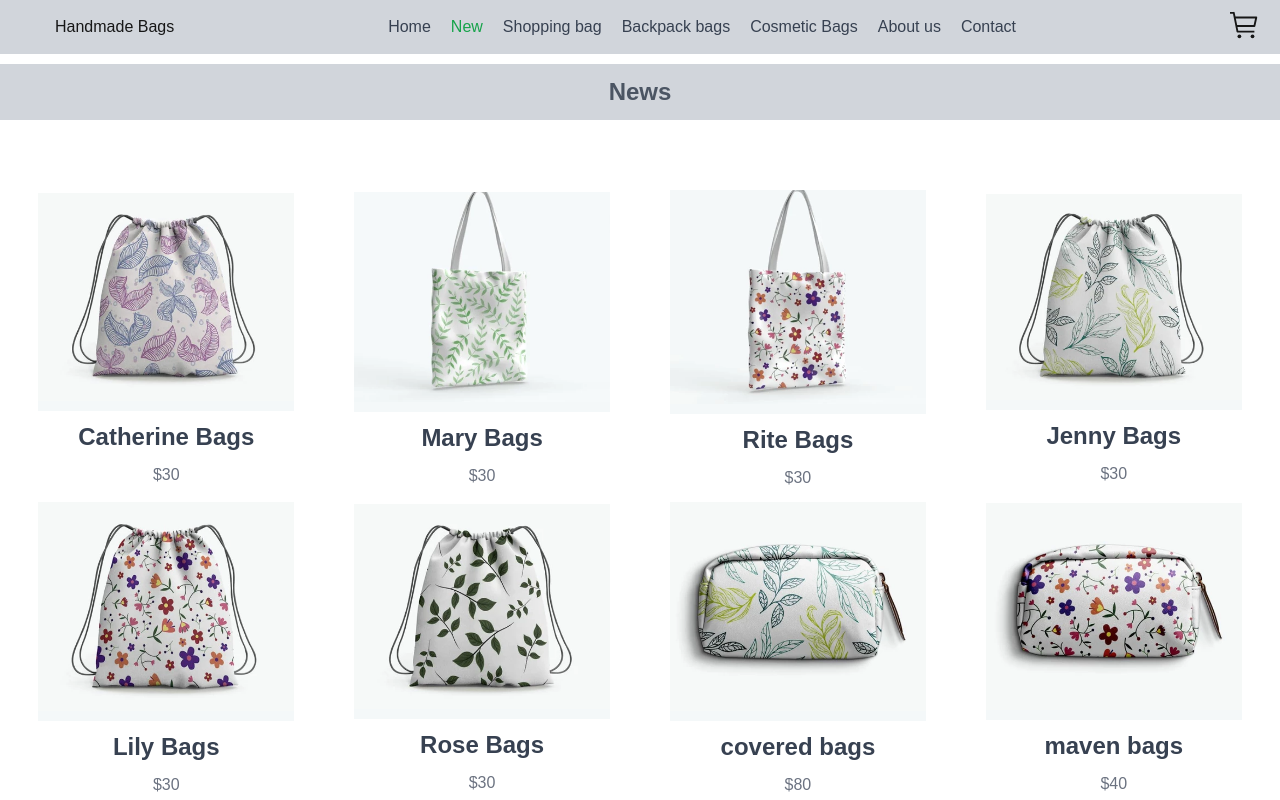
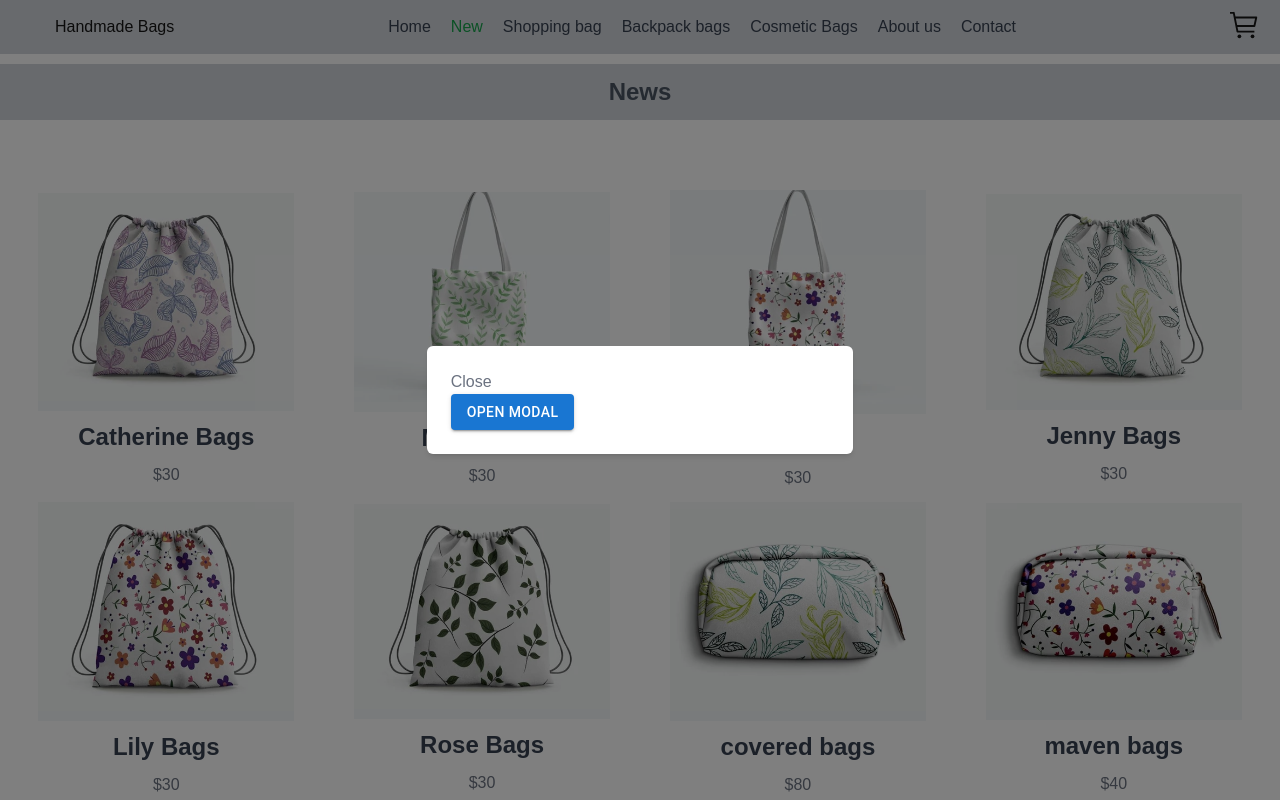
Before and after one commit to Biokes/Baggy-Superstores, a Next.js app: page /new in a window 1280 px wide. Both pictures are taken after a click on the icon 1245 px from the left and 25 px from the top of the page. Built offline with nearby package versions, Linux system fonts and the light colour scheme; some icons are missing.

Commit message:
added sharp dependency for optimization

```diff
--- a/package.json
+++ b/package.json
@@ -23,6 +23,7 @@
     "react-redux": "^9.1.2",
     "react-toastify": "^10.0.5",
     "sass": "^1.79.4",
+    "sharp": "^0.33.5",
     "yup": "^1.4.0"
   },
   "devDependencies": {
--- a/src/app/cart/page.tsx
+++ b/src/app/cart/page.tsx
@@ -1,15 +1,4 @@
-// import { RootState } from "@/redux/store"
-// import { useSelector } from "react-redux"
-
-// export default function Cart(){
-//     const selector = useSelector((state:RootState)=>state.cart)
-//     return (
-//         <div>
-
-//         </div>
-//     )
-// }
-import React, { useState } from 'react';
+import { useState } from 'react';
 import { Modal, Box, Button, Typography } from '@mui/material';
 
 export default function Cart() {
@@ -48,7 +37,7 @@ const style = {
   top: '50%',
   left: '50%',
   transform: 'translate(-50%, -50%)',
-  width: 300,
+  width: 200,
   bgcolor: 'background.paper',
   border: '2px solid #000',
   boxShadow: 24,
--- a/src/components/homePage/navbar.tsx
+++ b/src/components/homePage/navbar.tsx
@@ -1,57 +1,135 @@
+// 'use client';
+// import styles from '@/styles/index.module.css'
+// import { Icon } from '@iconify/react'
+// import { useState } from 'react'
+// import Hamburger from 'hamburger-react';
+// import { useRouter } from 'next/navigation'
+// import Slider from '../slider/slider'
+// import { SliderProps } from '@/interfaces/interfaces'
+// import Cart from '@/app/cart/page';
+
+// export default function Navbar({ props }: SliderProps) {
+//     const list = [
+//         ['Home', '/home'], ['New', '/new'], ['Shopping bag', '/shopping'],
+//         ['Backpack bags', '/backpack'], ['Cosmetic Bags', '/cosmetics'],
+//         ['About us', '/about'], ['Contact', '/contact']
+//     ]
+//     const router = useRouter();
+//     const [isOpen, setOpen] = useState<boolean>(false)
+//     const [open, setIsOpen] = useState<boolean>(false)
+
+
+//     return (
+//         <div className={'flex justify-between bg-gray-300 px-[20px] relative py-[10px] w-full'}>
+
+//             {isOpen && (
+//                 <Slider props={props} />
+//             )}
+//             <section className={'flex gap-[5px] justify-center items-center'}>
+//                 <Icon icon="noto:shopping-bags" width={30} height={30} />
+//                 <p>Handmade Bags</p>
+//             </section>
+//             <ul className={`hidden lg:flex gap-[20px] ${styles.bottom}`}>
+//                 {
+//                     list.map(([text, url], index) => (
+//                         <li key={index}
+//                             className={`list-none ${index == props ? 'text-green-600' : 'text-gray-700'}
+//                             hover:text-green-600 cursor-pointer font-thin text-md py-[5px]`}
+//                             onClick={() => {
+//                                 if (index !== props) {
+//                                     router.push(url)
+//                                 }
+//                             }}>{text}</li>
+//                     ))
+//                 }
+//             </ul>
+//             <section>
+//                 <div className={'flex justify-center items-center'}>
+//                     <div className="flex justify-center items-center lg:hidden" onClick={() => {
+//                         setOpen(!isOpen)
+//                     }}>
+//                         <Hamburger toggle={setOpen} toggled={isOpen} />
+//                     </div>
+//                     <Icon icon="carbon:shopping-cart" width={30} height={30} onClick={() => {
+//                         setIsOpen(true)
+//                     }} />
+//                 </div>
+//             </section>
+//         </div>
+
+//     )
+// }
 'use client';
 import styles from '@/styles/index.module.css'
-import {Icon} from '@iconify/react'
+import { Icon } from '@iconify/react'
 import { useState } from 'react'
 import Hamburger from 'hamburger-react';
-import {useRouter } from 'next/navigation'
+import { useRouter } from 'next/navigation'
 import Slider from '../slider/slider'
-import {SliderProps} from '@/interfaces/interfaces'
+import { SliderProps } from '@/interfaces/interfaces'
+import Cart from '@/app/cart/page';
 
-export default function Navbar({props}:SliderProps){
+export default function Navbar({ props }: SliderProps) {
     const list = [
-        ['Home', '/home'], ['New','/new'], ['Shopping bag', '/shopping'],
-        ['Backpack bags', '/backpack'],['Cosmetic Bags', '/cosmetics'],
-        ['About us', '/about'],['Contact','/contact']
+        ['Home', '/home'], ['New', '/new'], ['Shopping bag', '/shopping'],
+        ['Backpack bags', '/backpack'], ['Cosmetic Bags', '/cosmetics'],
+        ['About us', '/about'], ['Contact', '/contact']
     ]
     const router = useRouter();
-    const [isOpen, setOpen] = useState<boolean>(false)
-    const [open, setIsOpen] = useState<boolean >(false)
-    return (
+    const [isOpen, setIsOpen] = useState<boolean>(false)
+    const [cartOpen, setCartOpen] = useState<boolean>(false)
+
+    const handleCartClose = () => {
+        setCartOpen(false);
+    }
+
+    const Component = () => (
         <div className={'flex justify-between bg-gray-300 px-[20px] relative py-[10px] w-full'}>
-            {isOpen && (
-                <Slider props={props}/>
-            )}
+            {isOpen && <Slider props={props} />}
             <section className={'flex gap-[5px] justify-center items-center'}>
-                <Icon icon="noto:shopping-bags" width={30} height={30}/>
+                <Icon icon="noto:shopping-bags" width={30} height={30} />
                 <p>Handmade Bags</p>
             </section>
             <ul className={`hidden lg:flex gap-[20px] ${styles.bottom}`}>
-                {
-                    list.map(([text, url], index) => (
-                        <li key={index}
-                            className={`list-none ${index == props ? 'text-green-600' :'text-gray-700' }
-                            hover:text-green-600 cursor-pointer font-thin text-md py-[5px]`}
-                            onClick={()=>{
-                                if(index !== props) {
-                                    router.push(url)
-                                }
-                            }}>{text}</li>
-                    ))
-                }
+                {list.map(([text, url], index) => (
+                    <li key={index}
+                        className={`list-none ${index == props ? 'text-green-600' : 'text-gray-700'}
+                        hover:text-green-600 cursor-pointer font-thin text-md py-[5px]`}
+                        onClick={() => {
+                            if (index !== props) {
+                                router.push(url)
+                            }
+                        }}>{text}</li>
+                ))}
             </ul>
             <section>
                 <div className={'flex justify-center items-center'}>
                     <div className="flex justify-center items-center lg:hidden" onClick={() => {
-                        setOpen(!isOpen)
+                        setIsOpen(!isOpen)
                     }}>
-                        <Hamburger toggle={setOpen} toggled={isOpen}/>
+                        <Hamburger toggle={setIsOpen} toggled={isOpen} />
                     </div>
-                    <Icon icon="carbon:shopping-cart" width={30} height={30} onClick={()=>{
-                        setIsOpen(true)
-                    }}/>
+                    <Icon icon="carbon:shopping-cart" width={30} height={30} onClick={() => {
+                        setCartOpen(true)
+                    }} />
                 </div>
             </section>
         </div>
+    );
 
+    return (
+        <>
+            <Component />
+            {cartOpen && (
+                <div className="fixed inset-0 flex items-center justify-center z-50 bg-black bg-opacity-50">
+                    <div className="bg-white p-6 rounded-md shadow-md w-3/4 lg:w-1/3">
+                        <button onClick={handleCartClose} className="text-gray-500 hover:text-gray-700">
+                            Close
+                        </button>
+                        <Cart />
+                    </div>
+                </div>
+            )}
+        </>
     )
 }
```
Also changed, not shown: 1 other file (tests, documents, lock files or other folders).
